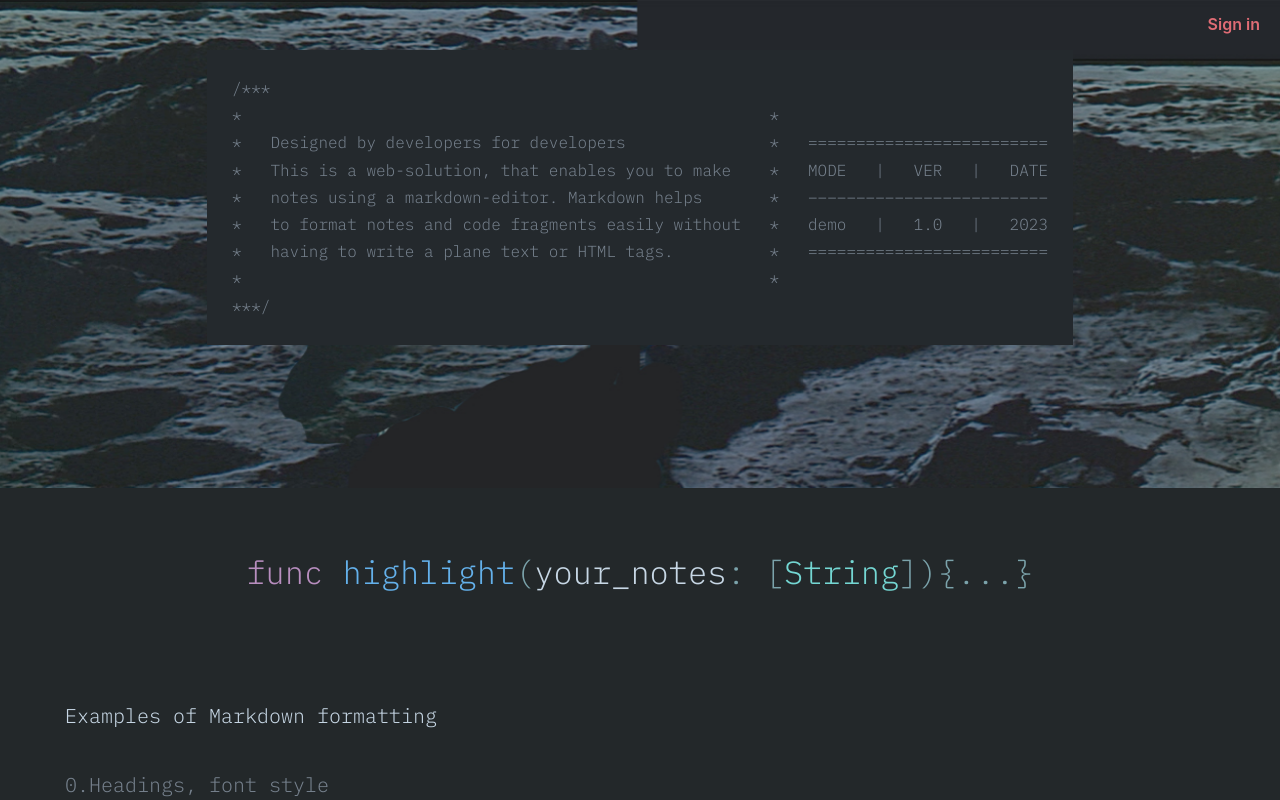
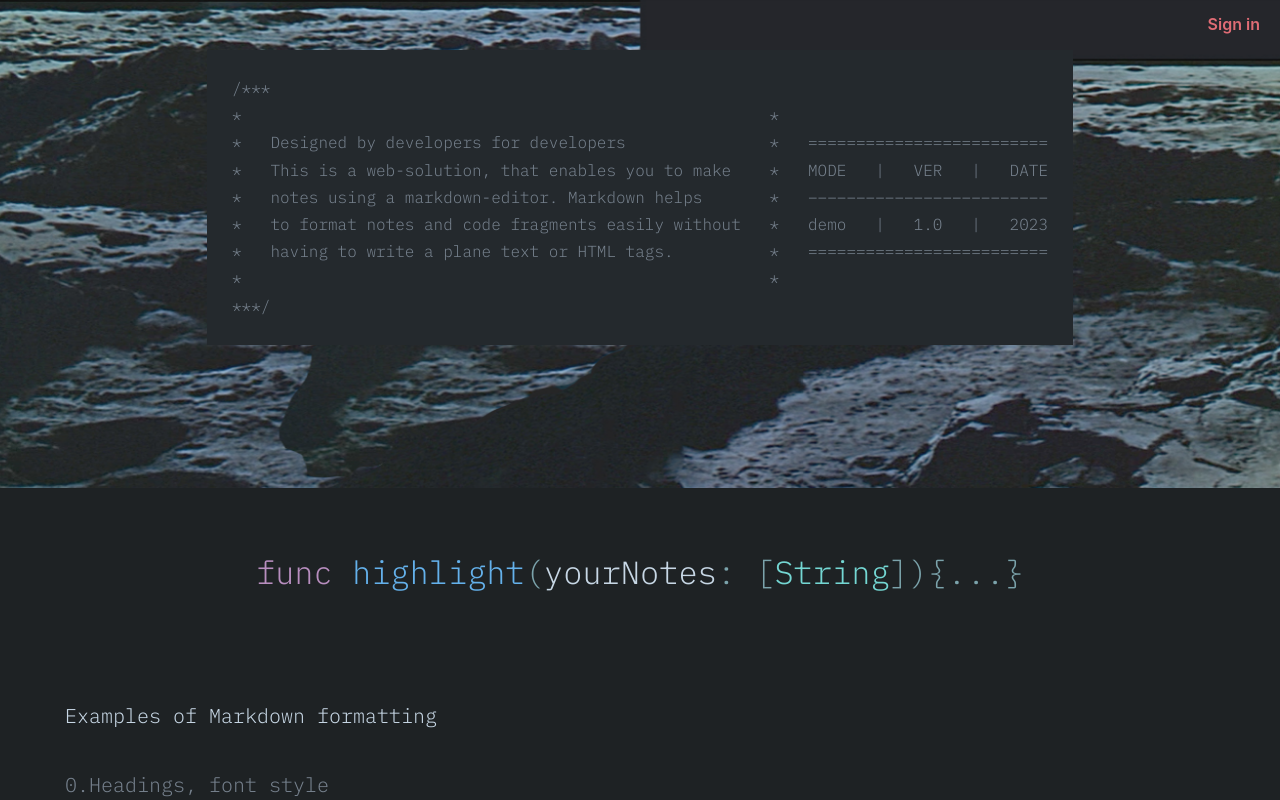
Before and after one commit to Dittner/MondmonolithFrontend, a React (Create React App) app: page / in a window 1280 px wide. Shown: the top 800 px of the page. Built offline with nearby package versions, Linux system fonts and the light colour scheme.

Commit message:
Small changes

```diff
--- a/src/docs/ui/intro/IntroView.tsx
+++ b/src/docs/ui/intro/IntroView.tsx
@@ -42,7 +42,7 @@ export const IntroView = observer(() => {
       <span className="token keyword">func </span>
       <span className="token function">highlight</span>
       <span className="token symbol">(</span>
-      <span>your_notes</span>
+      <span>yourNotes</span>
       <span className="token symbol">: [</span>
       <span className="token class">String</span>
       <span className="token symbol">{"])"}</span>
--- a/src/index.css
+++ b/src/index.css
@@ -17,7 +17,7 @@
   --PageTitle: #86b3c7;
   --DocListTextSelected: #d2e4f2;
   --PanelBg: #292f31;
-  --AppBg: #23282a;
+  --AppBg: #1e2224;
   --HeaderBg: #252a2c;
   --DarkBg: #00000020;
   --CodeBg: #2e393f50;
```
Also changed, not shown: public/IntroHeaderBg.jpg (deleted), public/headerBg.jpg.
